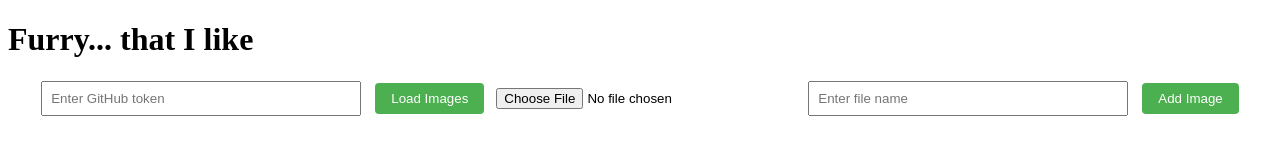
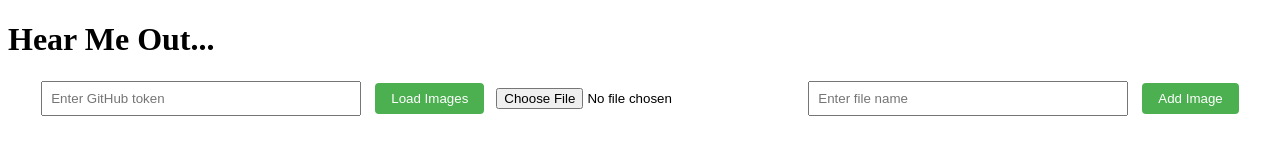
Before and after one commit to dhaffaardhana2002/furry-i-like, a plain HTML site: page index.html in a window 1280 px wide. Drawn offline with Linux system fonts and the light colour scheme.

Commit message:
In web title and h1 to "Hear Me Out Characters"
Hear Me Out.....

```diff
--- a/index.html
+++ b/index.html
@@ -4,12 +4,12 @@
     <meta charset="UTF-8">
     <meta name="viewport" content="width=device-width, initial-scale=1.0">
     <meta http-equiv="X-UA-Compatible" content="ie=edge">
-    <title>Image Gallery</title>
+    <title>Hear Me Out Characters</title>
 </head>
 <body>
 
     <header>
-        <h1>Furry... that I like</h1>
+        <h1>Hear Me Out...</h1>
         <div class="controls">
             <input type="text" id="githubToken" placeholder="Enter GitHub token">
             <button onclick="loadImages()">Load Images</button>
```
